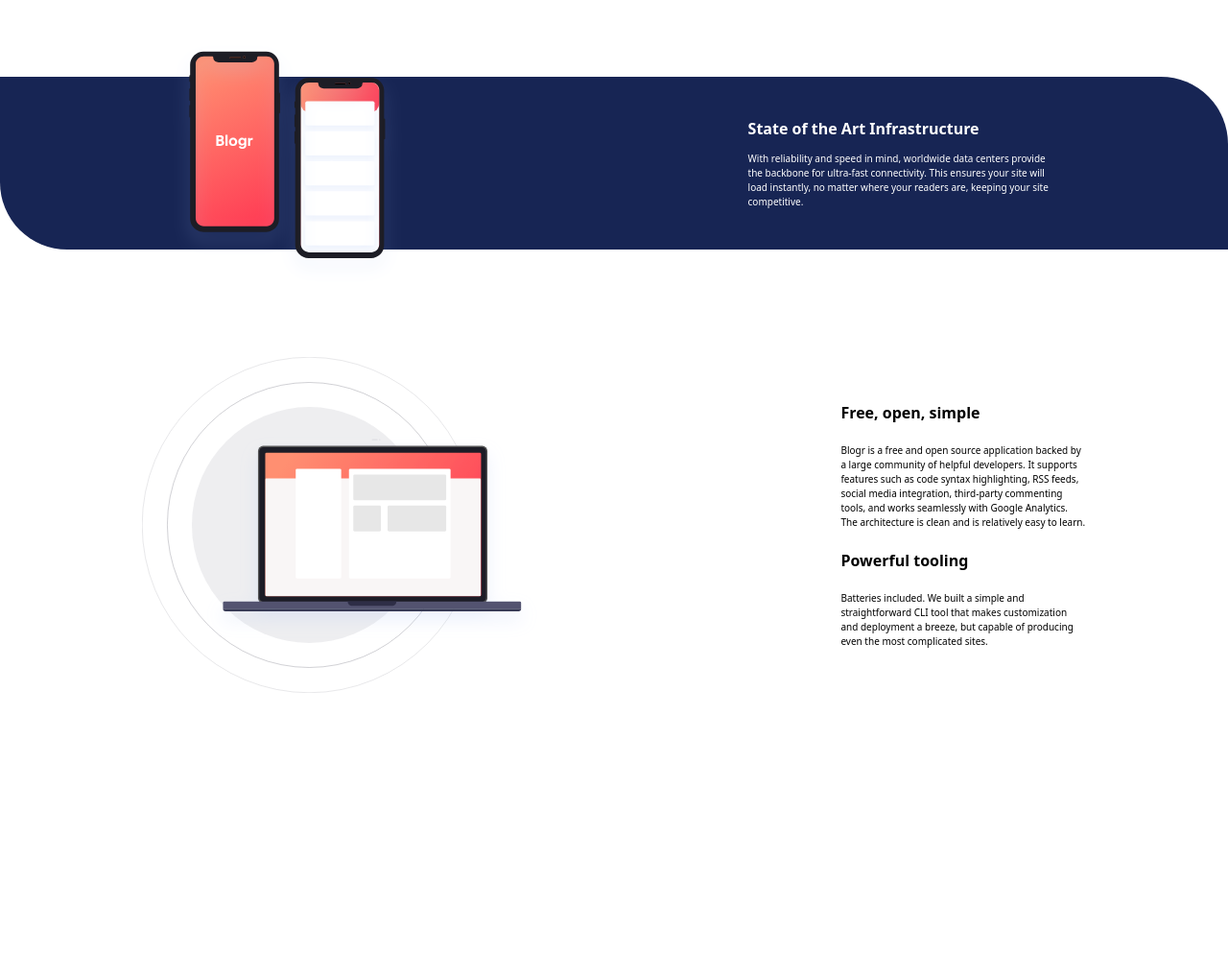
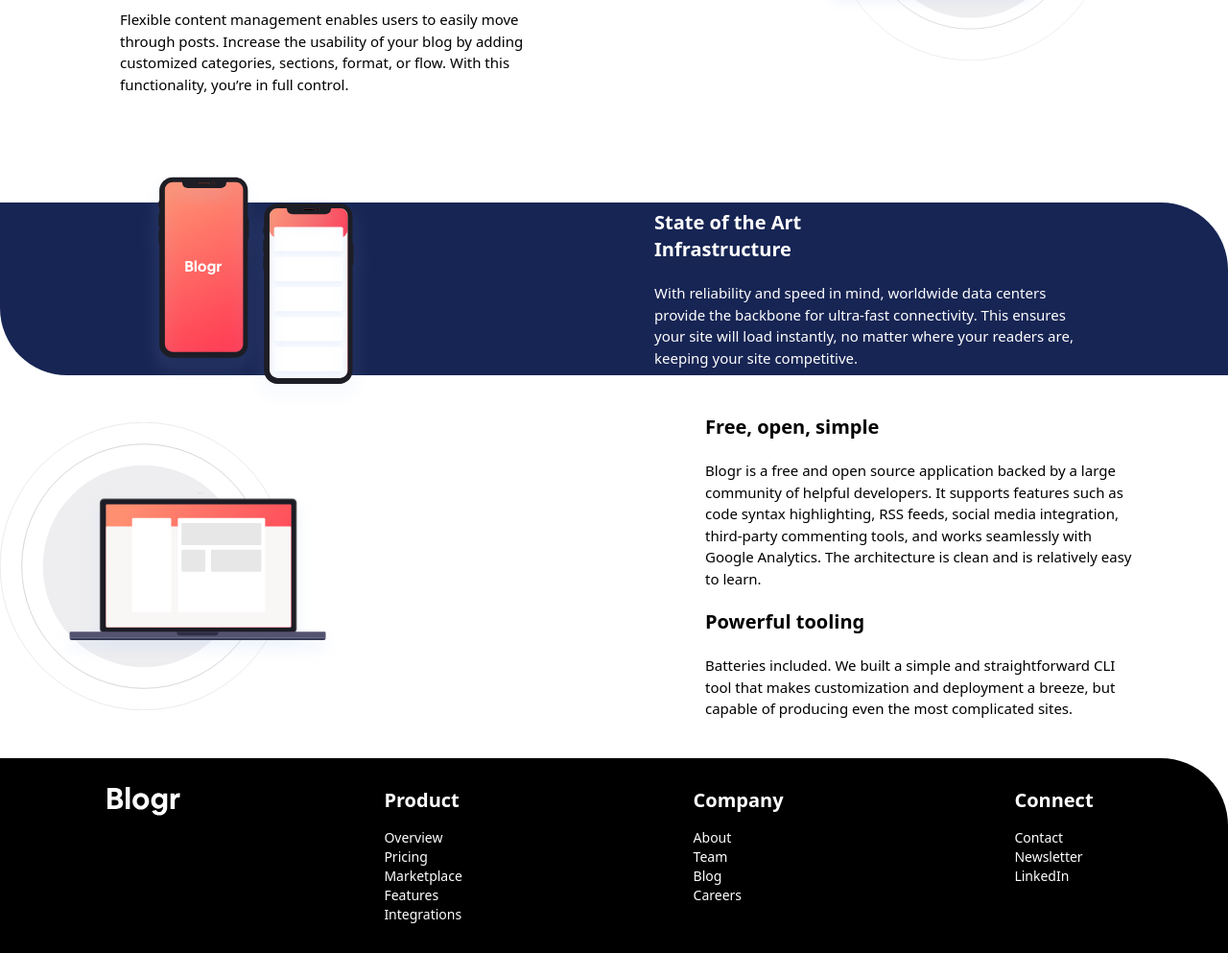
Before and after one commit to Elitecrafttech/blog, a website: page index.html in a window 1280 px wide. Shown: the part 776-1769 px from the top of the page at 96% size. Before the commit the page ends 1498 px from the top, so only its background shows below. Drawn offline with Linux system fonts and the light colour scheme.

Commit message:
next commit

```diff
--- a/index.html
+++ b/index.html
@@ -52,7 +52,7 @@
             by adding customized categories, sections, format, or flow. With this functionality, you’re in full control.</p>
         </div>
       </div>
-      <div><img src="images/illustration-editor-desktop.svg" alt="" class="editor"></div>
+      <div class="editor"><img src="images/illustration-editor-desktop.svg" alt=""></div>
     </div>
   </section>
   <section class="hero2">
@@ -64,7 +64,7 @@
     </div>
   </section>
   <section class="roh">
-    <div><img src="images/illustration-laptop-desktop.svg" alt=""></div>
+    <div class="rohpics"><img src="images/illustration-laptop-desktop.svg" alt=""></div>
     <div class="tool">
       <div class="tll">
         <h1>Free, open, simple</h1>
@@ -79,5 +79,37 @@
       </div>
     </div>
   </section>
+  <footer class="ftr">
+    <div class="ftr-img"><img src="images/logo.svg" alt=""></div>
+    <div class="list-prt">
+      <div class="ft1">
+        <h3>Product</h3>
+        <ul>
+          <li>Overview</li>
+          <li>Pricing</li>
+          <li>Marketplace</li>
+          <li>Features</li>
+          <li>Integrations</li>
+        </ul>
+      </div>
+      <div class="ft2">
+        <h3>Company</h3>
+        <ul>
+          <li>About</li>
+          <li>Team</li>
+          <li>Blog</li>
+          <li>Careers</li>
+        </ul>
+      </div>
+      <div class="ft3">
+        <h3>Connect</h3>
+        <ul>
+          <li>Contact</li>
+          <li>Newsletter</li>
+          <li>LinkedIn</li>
+        </ul>
+      </div>
+    </div>
+  </footer>
 </body>
 </html>
--- a/src/input.css
+++ b/src/input.css
@@ -40,22 +40,22 @@
         @apply text-white border-[1px] border-white rounded-2xl w-24 h-5 text-xs
     }
     .hero{
-        @apply size-full flex flex-col lg:gap-5 pt-16 pb-28 gap-10
+        @apply size-full flex flex-col lg:gap-[70px] pt-16 pb-28 gap-10 justify-around
     }
     .hh{
-        @apply text-center lg:text-2xl text-lg font-semibold
+        @apply text-center lg:text-4xl text-2xl font-semibold
     }
     .prt{
-        @apply flex lg:flex-row flex-col-reverse lg:justify-around justify-center items-center lg:gap-0 gap-10
+        @apply flex lg:flex-row flex-col-reverse items-center gap-7 justify-around
     }
     .prt p{
-        @apply lg:w-64 text-[8px] w-[150px]
+        @apply lg:w-[450px] text-[15px] w-[280px]
     }
     .prt h1{
-        @apply lg:w-60 w-40 font-semibold
+        @apply lg:w-[300px] w-[280px] text-xl font-semibold
     }
     .content{
-        @apply flex flex-col gap-7 lg:text-left text-center items-center
+        @apply flex flex-col gap-7 lg:text-left text-center
     }
     .spac{
         @apply flex flex-col gap-3
@@ -63,7 +63,7 @@
     .spac2{
         @apply flex flex-col gap-3
     }
-    .editor{
+    .prt img{
         @apply lg:h-72 h-52
     }
     .hero2{
@@ -73,22 +73,25 @@
         @apply h-[250px]
     }
     .art{
-        @apply flex flex-col gap-3 lg:text-left text-center
+        @apply flex flex-col gap-5 lg:text-left text-center items-center lg:items-start
     }
     .art p{
-        @apply w-[320px] text-[10px]
+        @apply lg:w-[450px] text-[15px] w-[280px]
     }
     .art h1{
-        @apply lg:w-[300px] w-[150pxpx] font-semibold
+        @apply lg:w-[300px] w-[180px] text-xl font-semibold
     }
     .roh{
-        @apply size-full flex lg:flex-row flex-col pt-28 lg:justify-around justify-center items-center
+        @apply flex lg:flex-row flex-col items-center pt-[40px] pb-[40px] justify-around lg:gap-0 gap-[30px]
     }
     .roh img{
-        @apply h-[250px] lg:h-[350px]
+        @apply h-[180px] lg:h-[300px]
+    }
+    .rohpics{
+        @apply lg:w-[50%] w-[60%]
     }
     .tool{
-        @apply flex flex-col gap-5 text-center lg:text-left
+        @apply lg:w-[50%] w-[100%] flex flex-col gap-5 text-center lg:text-left items-center
     }
     .tll{
         @apply flex flex-col gap-5
@@ -97,9 +100,30 @@
         @apply flex flex-col gap-5
     }
     .tool p{
-        @apply lg:w-64 text-[10px] w-[150px]
+        @apply lg:w-[450px] text-[15px] w-[280px]
     }
     .tool h1{
-        @apply lg:w-60 w-40 font-semibold
+        @apply text-xl font-semibold
+    }
+    .ftr{
+        @apply size-full bg-black flex flex-col text-white lg:flex-row items-center lg:items-start p-[30px] lg:rounded-tr-[70px] rounded-tr-[100px] gap-5
+    }
+    .ftr img{
+        @apply h-[30px]
+    }
+    .ftr-img{
+        @apply w-[20%] flex justify-around
+    }
+    .list-prt{
+        @apply w-[80%] flex lg:flex-row flex-col justify-around items-center lg:items-start gap-5 text-center lg:text-left
+    }
+    .list-prt div{
+        @apply flex flex-col gap-[15px]
+    }
+    .list-prt h3{
+        @apply text-xl font-semibold text-center lg:text-left
+    }
+    .list-prt li{
+        @apply text-sm  text-center lg:text-left
     }
 }
```
Also changed, not shown: src/output.css.
